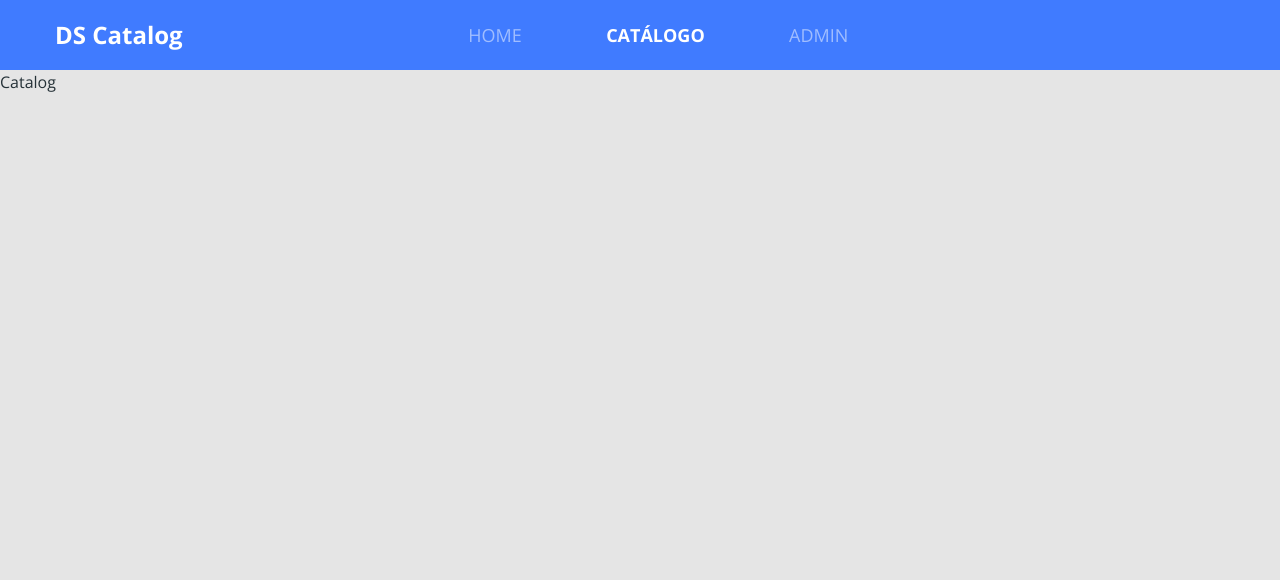
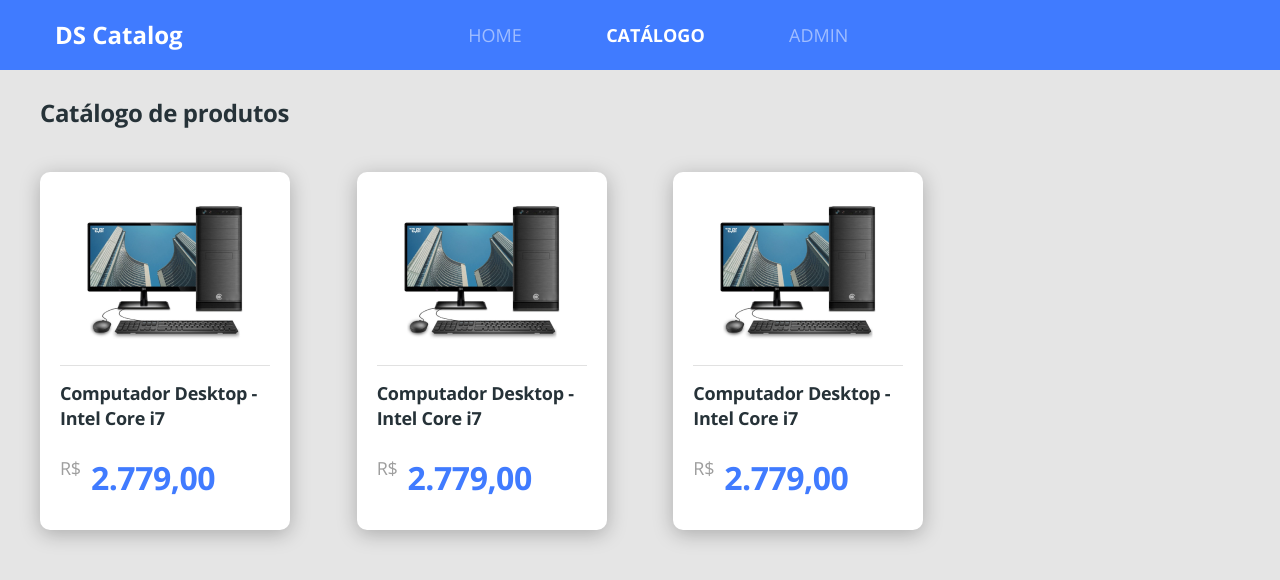
Before and after one commit to tyandrerboldt/dscatalog-bootcamp-devsuperior, a React (Create React App) app in the folder front-web/: page /catalog in a window 1280 px wide. Shown: the top 580 px of the page. Built offline with nearby package versions, Linux system fonts and the light colour scheme.

Commit message:
Finish product listing layout

```diff
--- a/front-web/src/app.scss
+++ b/front-web/src/app.scss
@@ -21,3 +21,16 @@
     color: unset;
   }
 }
+
+.border-radius-10 {
+  border-radius: 10px;
+}
+
+.border-radius-20 {
+  border-radius: 20px;
+}
+
+.card-base {
+  background: #FFF;
+  box-shadow: 0px 4px 20px rgba(0, 0, 0, 0.25);
+}
--- /dev/null
+++ b/front-web/src/pages/Catalog/components/ProductCard/index.tsx
@@ -0,0 +1,20 @@
+import React from 'react';
+import ProductImage from '../../../../core/assets/images/product.png';
+import './styles.scss';
+
+const ProductCard = () => (
+  <div className="card-base border-radius-10 product-card">
+    <img src={ProductImage} alt=""/>
+    <div className="product-info">
+      <h6 className="product-name">
+        Computador Desktop - Intel Core i7
+      </h6>
+      <div className="product-price-container">
+        <span className="product-currency">R$</span>
+        <h3 className="product-price">2.779,00</h3>
+      </div>
+    </div>
+  </div>
+);
+
+export default ProductCard;
--- /dev/null
+++ b/front-web/src/pages/Catalog/components/ProductCard/styles.scss
@@ -0,0 +1,37 @@
+.product-card{
+  padding: 20px 20px 30px 20px;
+  text-align: center;
+}
+
+.product-info{
+  border-top: 1px solid #E1E1E1;
+  text-align: left;
+  padding-top: 15px;
+  margin-top: 15px;
+}
+
+.product-name{
+  font-size: 18px;
+  line-height: 25px;
+  letter-spacing: -0.015em;
+}
+
+.product-price-container{
+  display: flex;
+  margin-top: 25px;
+}
+
+.product-currency{
+  font-size: 18px;
+  line-height: 25px;
+  letter-spacing: -0.015em;
+  color: #9E9E9E;
+}
+
+.product-price{
+  font-size: 32px;
+  line-height: 44px;
+  letter-spacing: -0.015em;
+  color: #407BFF;
+  margin-left: 10px;
+}
--- a/front-web/src/pages/Catalog/index.tsx
+++ b/front-web/src/pages/Catalog/index.tsx
@@ -1,8 +1,15 @@
 import React from 'react';
+import './styles.scss';
+import ProductCard from './components/ProductCard';
 
 const Catalog = () => (
-  <div>
-    <div>Catalog</div>
+  <div className="catalog-container">
+    <h1 className="catalog-title">Catálogo de produtos</h1>
+    <div className="catalog-products">
+      <ProductCard />
+      <ProductCard />
+      <ProductCard />
+    </div>
   </div>
 );
 
--- /dev/null
+++ b/front-web/src/pages/Catalog/styles.scss
@@ -0,0 +1,18 @@
+.catalog-container{
+  margin-top: 26px;
+  padding: 0 40px;
+}
+
+.catalog-title{
+  font-size: 24px;
+  line-height: 33px;
+  letter-spacing: -0.015em;
+}
+
+.catalog-products{
+  margin-top: 43px;
+  display: grid;
+  grid-template-columns: repeat(auto-fill, 250px);
+  grid-gap: 33px 30px;
+  justify-content: space-between;
+}
--- a/front-web/src/pages/Home/index.tsx
+++ b/front-web/src/pages/Home/index.tsx
@@ -6,7 +6,7 @@
 
 const Home = () => (
   <div className="home-container">
-    <div className="row home-content">
+    <div className="row home-content card-base border-radius-20">
       <div className="col-6">
         <h1 className="text-title">Conheça o melhor<br/> catálogo de produtos</h1>
         <p className="text-subtitle">
--- a/front-web/src/pages/Home/styles.scss
+++ b/front-web/src/pages/Home/styles.scss
@@ -5,9 +5,6 @@
 }
 
 .home-content {
-  background-color: #FFF;
-  box-shadow: 0px 4px 20px rgba(0, 0, 0, 0.25);
-  border-radius: 20px;
   padding: 155px 100px;
 
   .text-title {
```
Also changed, not shown: front-web/src/core/assets/images/product.png (added).
